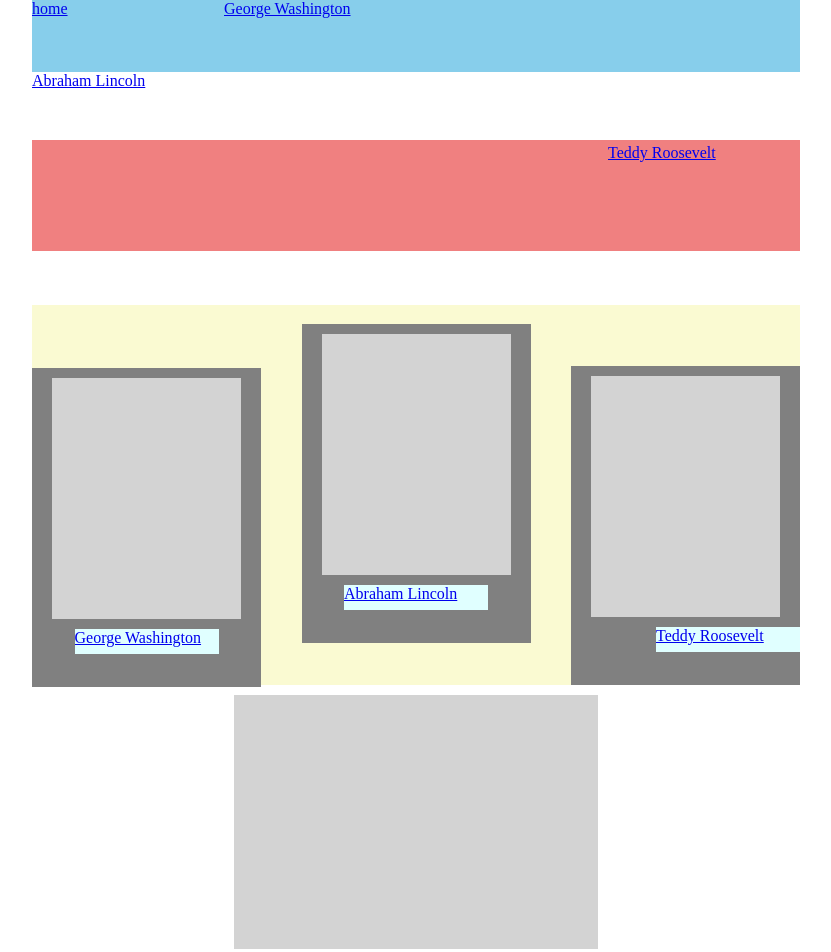
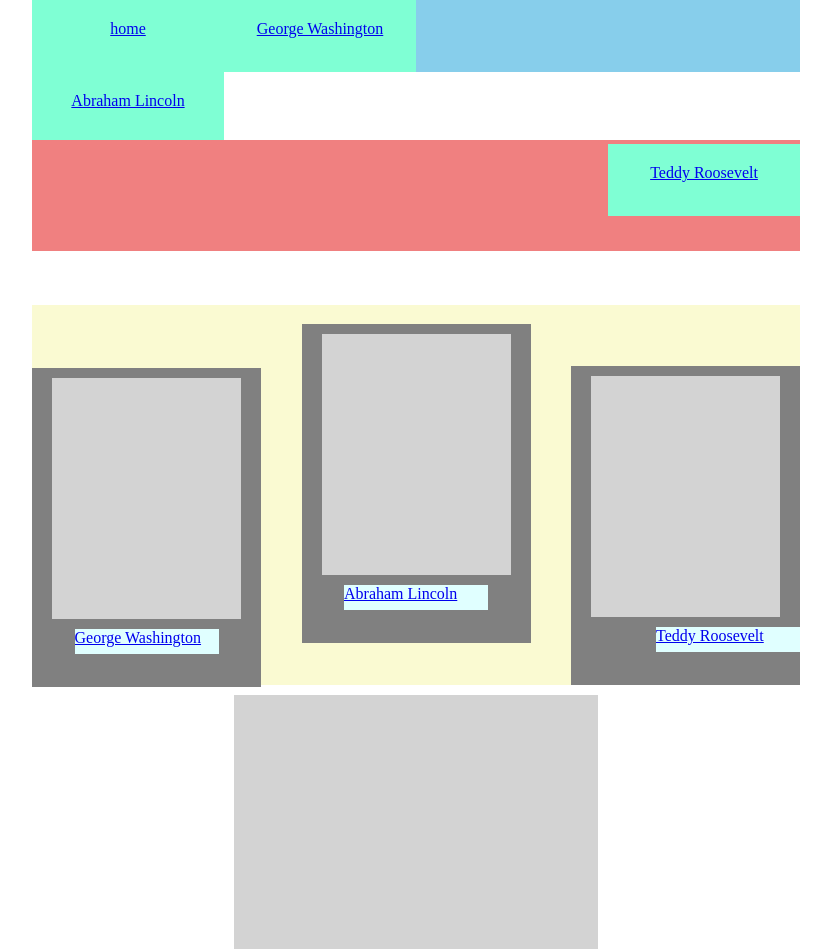
Before and after one commit to ericcarlson4/ericcarlson4.github.io, a plain HTML site: page project_2/index.html in a window 1280 px wide. Shown: the top 952 px of the page, without its empty margins (224-1055 px from the left). Drawn offline with Linux system fonts and the light colour scheme.

Commit message:
flexbox start

```diff
--- /dev/null
+++ b/project_2/attributes/menu.css
@@ -0,0 +1,36 @@
+.menu {
+    width: 768px;
+    height: 72px;
+    background-color: skyblue;
+    margin: auto;
+    margin-bottom: 68px;
+}
+
+.menulink {
+    display: flex;
+    justify-content: center;
+    box-sizing: border-box;
+    width: 25%;
+    height: 100%;
+    background-color: aquamarine;
+    padding: 20px;
+    text-align: center;
+
+
+}
+
+#homelink {
+
+}
+
+#georgelink {
+
+}
+
+#abelink {
+
+}
+
+#teddylink{
+
+}
--- a/project_2/index.html
+++ b/project_2/index.html
@@ -6,6 +6,7 @@
 <head>
     <title>US Presidents</title>
     <link rel="stylesheet" type="text/css" href="attributes/style.css" />
+    <link rel="stylesheet" type="text/css" href="attributes/menu.css">
 
 
 </head>
```
Also changed, not shown: 3 other files.
